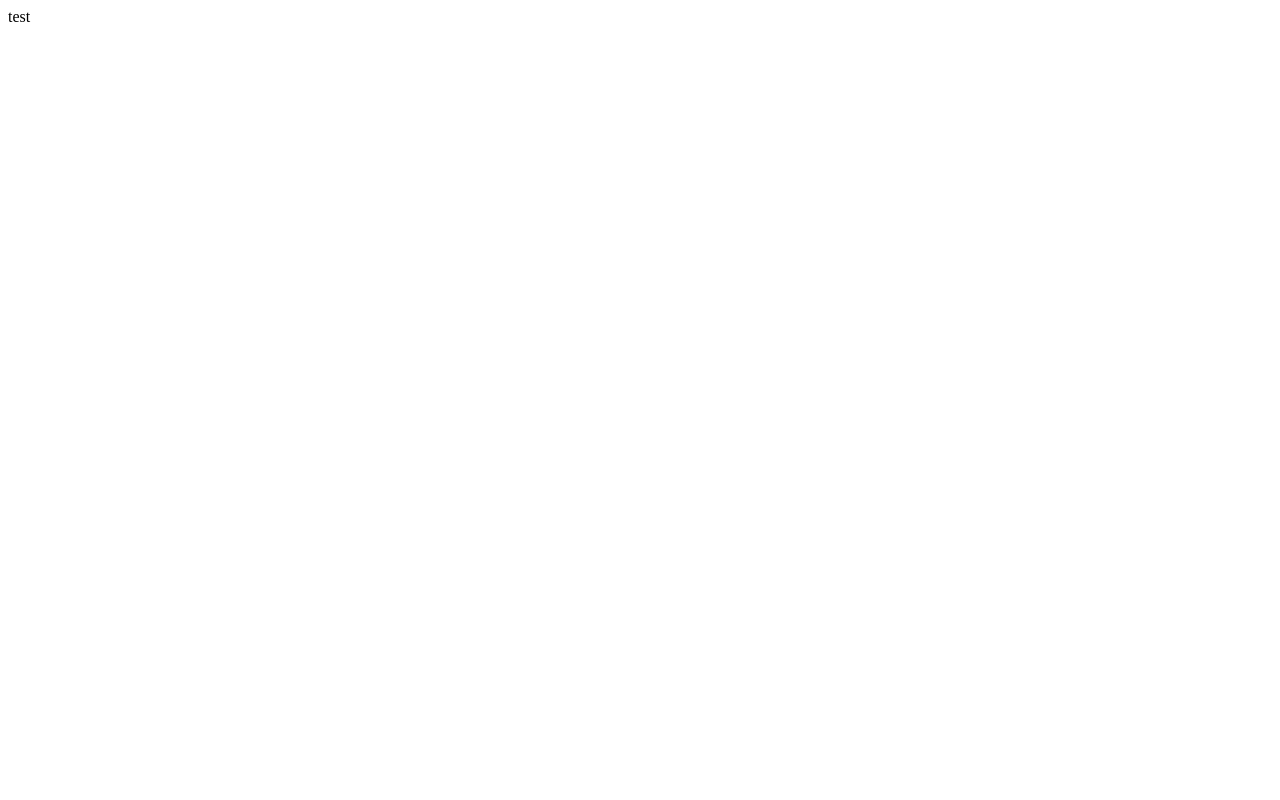
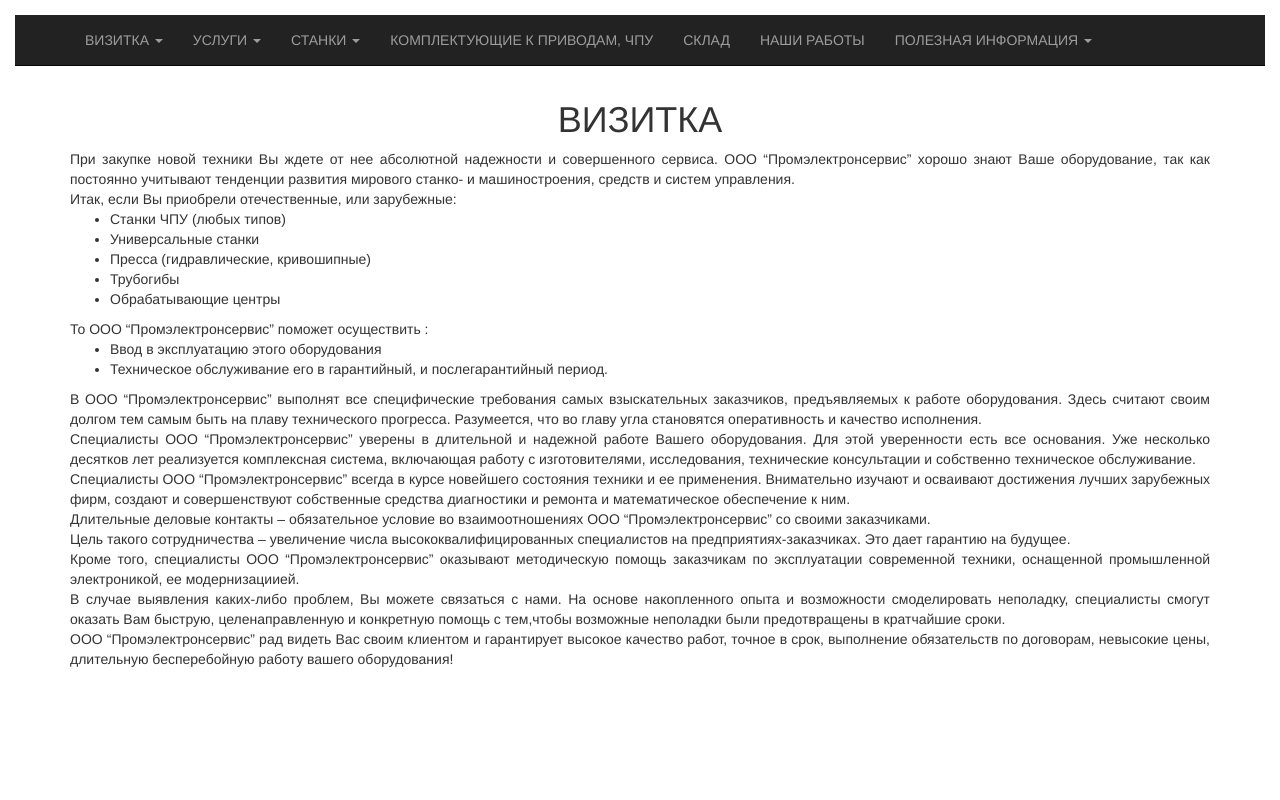
Before and after one commit to GodLis/mtm, a PHP site: page / in a window 1280 px wide. Before the commit the page is almost empty. Run offline with PHP 8.4, Linux system fonts and the light colour scheme; some libraries are stand-ins or nearby versions.

Commit message:
add navpanel

```diff
--- /dev/null
+++ b/css/style.css
@@ -0,0 +1,22 @@
+
+.navbar {
+    text-transform: uppercase;
+}
+
+.logonavbar{
+    max-width: inherit;
+    max-height: inherit;
+    align-content: flex-end;
+}
+
+/* хлебные крошки */
+
+
+div.content {
+    text-align: justify;
+}
+
+div.content>div.h1 {
+    text-align: center;
+    padding-top: 7%;
+}
--- /dev/null
+++ b/footer.php
@@ -0,0 +1,7 @@
+</div>
+<!-- jQuery (necessary for Bootstrap's JavaScript plugins) -->
+<script src="https://ajax.googleapis.com/ajax/libs/jquery/1.11.0/jquery.min.js"></script>
+<!-- Include all compiled plugins (below), or include individual files as needed -->
+<script src="js/bootstrap.min.js"></script>
+</body>
+</html>
--- /dev/null
+++ b/header.php
@@ -0,0 +1,115 @@
+<!DOCTYPE html>
+<html lang="ru">
+<head>
+    <meta charset="utf-8">
+    <meta http-equiv="X-UA-Compatible" content="IE=edge">
+    <meta name="viewport" content="width=device-width, initial-scale=1">
+    <title>МирТехМаш</title>
+    <link href="images/logo_for_icon.ico" rel="shortcut icon" type="image/x-icon">
+    <link href='https://fonts.googleapis.com/css?family=Open+Sans' rel='stylesheet' type='text/css'>
+
+    <link href="css/bootstrap.min.css" rel="stylesheet">
+    <link href="css/style.css" rel="stylesheet">
+
+
+    <script src="js/script.js"></script>
+    <!-- HTML5 Shim and Respond.js IE8 support of HTML5 elements and media queries -->
+    <!-- WARNING: Respond.js doesn't work if you view the page via file:// -->
+    <!--[if lt IE 9]>
+    <script src="https://oss.maxcdn.com/libs/html5shiv/3.7.0/html5shiv.js"></script>
+    <script src="https://oss.maxcdn.com/libs/respond.js/1.4.2/respond.min.js"></script>
+    <![endif]-->
+</head>
+
+<body class="container-fluid">
+
+<div class="container">
+
+    <!--навигационная панель-->
+    <div class="navbar navbar-default navbar-fixed-top navbar-inverse text-uppercase navbar-text" role="navigation">
+        <div class="navbar-inner">
+            <div class="container">
+
+                <div class="navbar-header">
+                    <button type="button" class="navbar-toggle collapsed" data-toggle="collapse"
+                            data-target=".nav-collapse" aria-expanded="false" aria-controls="navbar">
+                        <span class="sr-only">Toggle navigation</span>
+                        <span class="icon-bar"></span>
+                        <span class="icon-bar"></span>
+                        <span class="icon-bar"></span>
+                    </button>
+
+                    <a class="navbar-brand visible-xs-inline-block" href="#">миртехмаш</a>
+                    <!--<a class="navbar-brand logonavbar"><img src="images/logo_for_icon.ico"></a>-->
+                </div>
+
+                <div class="navbar-collapse collapse nav-collapse" >
+                    <ul class="nav navbar-nav">
+
+                        <li class="dropdown">
+                            <a class="dropdown-toggle" data-toggle="dropdown" href="index.php">визитка
+                                <b class="caret"></b>
+                            </a>
+                            <ul class="dropdown-menu">
+                                <li><a href="">контакты</a></li>
+                                <li><a href="">реквизиты</a></li>
+                            </ul>
+                        </li>
+
+                        <li class="dropdown">
+                            <a class="dropdown-toggle" data-toggle="dropdown" href="#">услуги
+                                <b class="caret"></b>
+                            </a>
+                            <ul class="dropdown-menu">
+                                <li><a href="">изготовление комплектов для модернизации станка модели 16А20</a></li>
+                                <li><a href="">капитальный ремонт станков</a></li>
+                                <li><a href="">модернизация металлорежущего оборудования</a></li>
+                                <li><a href="">ремонт электронных плат</a></li>
+                            </ul>
+                        </li>
+
+                        <li class="dropdown">
+                            <a class="dropdown-toggle" data-toggle="dropdown" href="#">станки
+                                <b class="caret"></b>
+                            </a>
+                            <ul class="dropdown-menu">
+
+                                <li><a href="">токарные станки с ЧПУ</a></li>
+                                <li><a href="">универсальные токарные станки</a></li>
+
+                                <li><a href="">фрезерные станки</a></li>
+
+                                <li><a href="">плоскошлифовальные станки</a></li>
+                                <li><a href="">круглошлифовальные станки</a></li>
+
+                            </ul>
+                        </li>
+
+                        <li><a href="">комплектующие к приводам, чпу</a></li>
+
+                        <li><a href="">склад</a></li>
+
+                        <li><a href="">наши работы</a></li>
+
+                        <li class="dropdown">
+                            <a class="dropdown-toggle" data-toggle="dropdown" href="#">полезная информация
+                                <b class="caret"></b>
+                            </a>
+                            <ul class="dropdown-menu">
+                                <li><a href="">новости</a></li>
+                                <li><a href="">видео</a></li>
+                                <li><a href="">тематический материал</a></li>
+                            </ul>
+                        </li>
+
+                    </ul>
+                </div>
+
+            </div>
+        </div>
+    </div>
+
+    <!--хлебные крошки для навигации-->
+    <div>
+
+    </div>
--- a/index.php
+++ b/index.php
@@ -1,8 +1,88 @@
 <?php
-/**
- * Created by PhpStorm.
- * User: hellga
- * Date: 05.01.2018
- * Time: 18:12
- */
-echo "test";
+include "header.php";
+?>
+
+    <div class="content">
+
+        <div class="h1">
+            ВИЗИТКА
+        </div>
+        <div>
+            При закупке новой техники Вы ждете от нее абсолютной надежности и совершенного сервиса.
+            ООО “Промэлектронсервис” хорошо знают Ваше оборудование, так как постоянно учитывают тенденции
+            развития мирового станко- и машиностроения, средств и систем управления.
+        </div>
+        <div>
+            Итак, если Вы приобрели отечественные, или зарубежные:
+            <ul>
+                <li>
+                    Станки ЧПУ (любых типов)
+                </li>
+                <li>
+                    Универсальные станки
+                </li>
+                <li>
+                    Пресса (гидравлические, кривошипные)
+                </li>
+                <li>
+                    Трубогибы
+                </li>
+                <li>
+                    Обрабатывающие центры
+                </li>
+            </ul>
+        </div>
+        <div>
+            То ООО “Промэлектронсервис” поможет осуществить :
+            <ul>
+                <li>
+                    Ввод в эксплуатацию этого оборудования
+                </li>
+                <li>
+                    Техническое обслуживание его в гарантийный, и послегарантийный период.
+                </li>
+            </ul>
+        </div>
+        <div>
+            В  ООО “Промэлектронсервис” выполнят все специфические требования самых взыскательных заказчиков,
+            предъявляемых к работе оборудования. Здесь считают своим долгом тем самым быть на плаву технического
+            прогресса. Разумеется, что во главу угла становятся оперативность и  качество исполнения.
+        </div>
+        <div>
+            Специалисты ООО “Промэлектронсервис” уверены в длительной и надежной работе Вашего оборудования.
+            Для этой уверенности есть все основания. Уже несколько десятков лет реализуется комплексная система,
+            включающая работу с изготовителями, исследования, технические консультации и собственно
+            техническое обслуживание.
+        </div>
+        <div>
+            Специалисты ООО “Промэлектронсервис” всегда в курсе новейшего состояния техники и ее применения.
+            Внимательно изучают и осваивают достижения лучших зарубежных фирм, создают и совершенствуют собственные
+            средства диагностики и ремонта и математическое обеспечение к ним.
+        </div>
+        <div>
+            Длительные деловые контакты – обязательное условие во взаимоотношениях ООО “Промэлектронсервис”
+            со своими заказчиками.
+        </div>
+        <div>
+            Цель такого сотрудничества – увеличение числа высококвалифицированных специалистов на
+            предприятиях-заказчиках. Это дает гарантию на будущее.
+        </div>
+        <div>
+            Кроме того, специалисты ООО “Промэлектронсервис” оказывают методическую помощь заказчикам по
+            эксплуатации современной техники, оснащенной промышленной электроникой, ее модернизациией.
+        </div>
+        <div>
+            В случае выявления каких-либо проблем, Вы можете связаться с нами. На основе накопленного опыта
+            и возможности смоделировать неполадку, специалисты смогут оказать Вам быструю,
+            целенаправленную и конкретную помощь с тем,чтобы возможные неполадки были предотвращены в кратчайшие сроки.
+        </div>
+        <div>
+            ООО “Промэлектронсервис” рад видеть Вас своим клиентом и гарантирует высокое качество работ, точное в срок,
+            выполнение обязательств по договорам, невысокие цены, длительную бесперебойную работу вашего оборудования!
+        </div>
+    </div>
+
+
+<?php
+include "footer.php";
+?>
--- /dev/null
+++ b/js/script.js
@@ -0,0 +1,2 @@
+$('.dropdown-menu').mouseover(function() {
+    $(this).children("ul").show(200);}
```
Also changed, not shown: images/logo.jpg (added), images/logo.png (added), images/logo_for_icon.ico (added), images/logo_for_icon.png (added), 1 other file.
